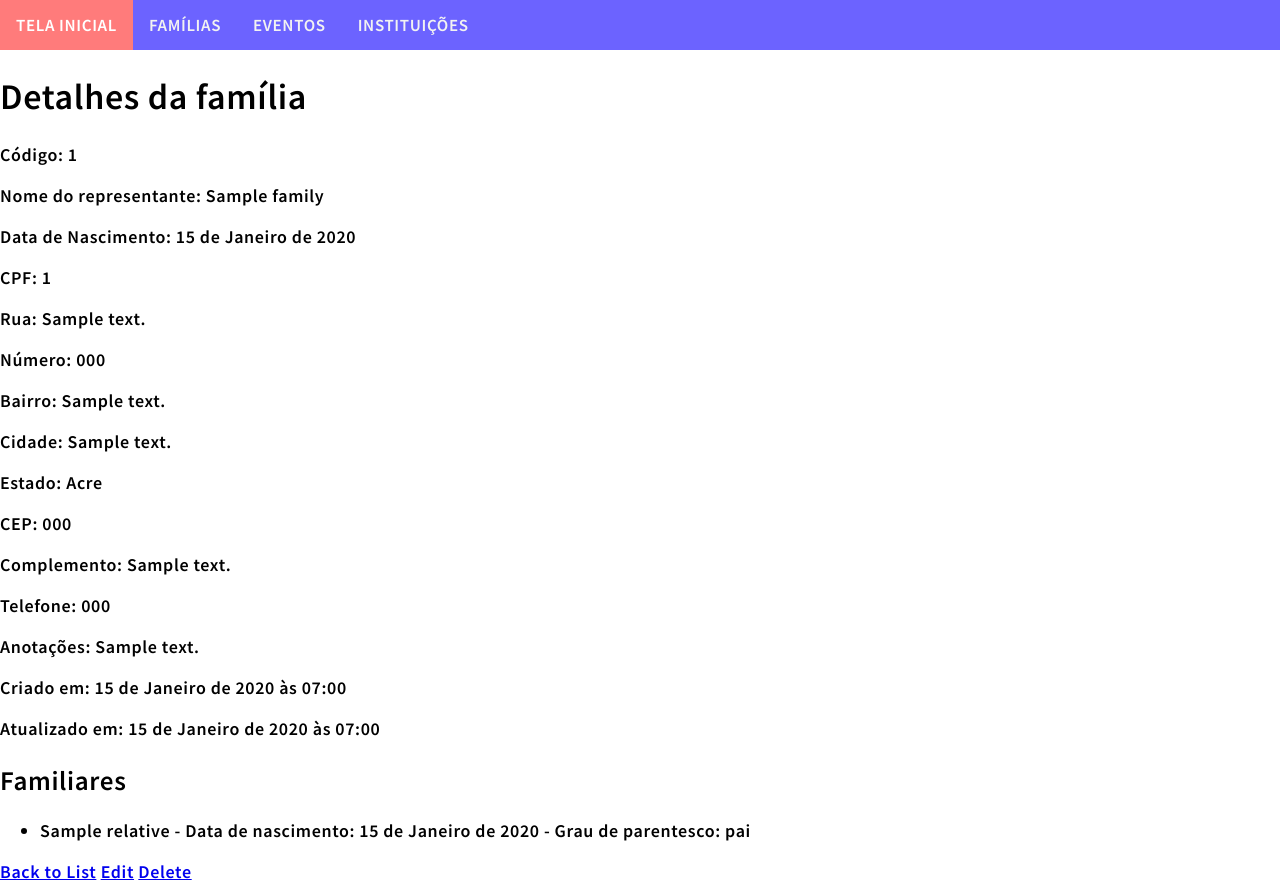
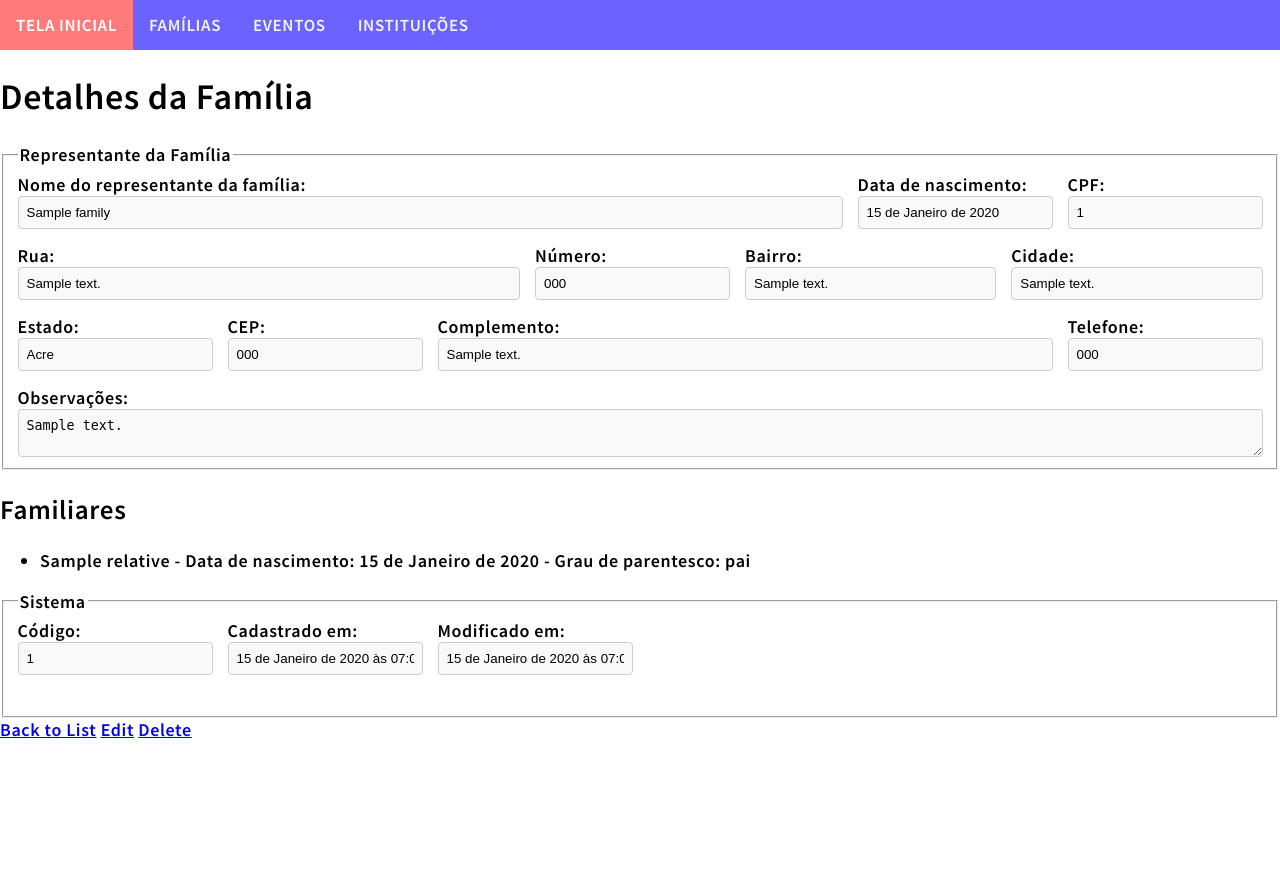
Before and after one commit to DirceuMartinsVaz/SolidariData, a Django app: page /sdata/family/1/ in a window 1280 px wide. After the commit the page ends 738 px from the top, so only its background shows below. Run offline with Django 5.2, Linux system fonts and the light colour scheme; tables that the repository leaves empty hold one stand-in row (values such as "Sample post").

Commit message:
Styles in Family Details

```diff
--- a/SolidariData/sdata/static/sdata/styles.css
+++ b/SolidariData/sdata/static/sdata/styles.css
@@ -37,20 +37,42 @@ body {
 /* ######## */
 
 /* Form Layout */
+
 .form-row {
   display: flex;
   gap: 15px;
   margin-bottom: 15px;
 }
 
-.form-group {
+.form-group{
   flex: 1;
   display: flex;
   flex-direction: column;
 }
 
+.form-group-1{
+  flex: initial;
+  display: flex;
+  flex-direction: column;
+}
+.form-group-2{
+  flex: 2;
+  display: flex;
+  flex-direction: column;
+}
+.form-group-3{
+  flex: 3;
+  display: flex;
+  flex-direction: column;
+}
+.form-group-4{
+  flex: 4;
+  display: flex;
+  flex-direction: column;
+}
+
 input {
-  width: 95%;
+  width: auto;
   padding: 10px;
   border: 1px solid #ccc;
   border-radius: 4px;
@@ -123,3 +145,12 @@ button.btn-primary {
 .hidden-form {
   display: none;
 }
+
+/* For the family detail template */
+.form-control {
+  border: 1px solid #ccc;
+  padding: 8px;
+  width: auto;
+  border-radius: 4px;
+  background-color: #f9f9f9;
+}
--- a/SolidariData/sdata/templates/sdata/base.html
+++ b/SolidariData/sdata/templates/sdata/base.html
@@ -1,6 +1,6 @@
 {% load static %}
 <!DOCTYPE html>
-<html lang="pt-br">
+<html lang="pt-BR">
     <head>
         <meta charset="UTF-8">
         <meta name="viewport" content="width=device-width, initial-scale=1.0">
--- a/SolidariData/sdata/templates/sdata/family_detail.html
+++ b/SolidariData/sdata/templates/sdata/family_detail.html
@@ -1,22 +1,81 @@
 {% extends "sdata/base.html" %}
 {% block content %}
 
-<h1>Detalhes da família</h1>
-<p><strong>Código:</strong> {{ family.family_id }}</p>
-<p><strong>Nome do representante:</strong> {{ family.family_representative_name }}</p>
-<p><strong>Data de Nascimento:</strong> {{ family.family_representative_birthdate }}</p>
-<p><strong>CPF:</strong> {{ family.family_representative_id }}</p>
-<p><strong>Rua:</strong> {{ family.family_address_street }}</p>
-<p><strong>Número:</strong> {{ family.family_address_number }}</p>
-<p><strong>Bairro:</strong> {{ family.family_address_neighborhood }}</p>
-<p><strong>Cidade:</strong> {{ family.family_address_city }}</p>
-<p><strong>Estado:</strong> {{ family.get_family_address_state_display }}</p>
-<p><strong>CEP:</strong> {{ family.family_address_zipcode }}</p>
-<p><strong>Complemento:</strong> {{ family.family_address_complement }}</p>
-<p><strong>Telefone:</strong> {{ family.family_phone }}</p>
-<p><strong>Anotações:</strong> {{ family.family_note }}</p>
+<h1>Detalhes da Família</h1>
+
+
+<fieldset>
+    <legend>Representante da Família</legend>
+    <div class="form-row">
+        <div class="form-group">
+            <label for="family_representative_name">Nome do representante da família:</label>
+            <input type="text" id="family_representative_name" name="family_representative_name"
+                   value="{{ family.family_representative_name }}" readonly class="form-control">
+        </div>
+        <div class="form-group-1">
+            <label for="family_representative_birthdate">Data de nascimento:</label>
+            <input type="text" id="family_representative_birthdate" name="family_representative_birthdate"
+                   value="{{ family.family_representative_birthdate }}" readonly class="form-control">
+        </div>
+        <div class="form-group-1">
+            <label for="family_representative_id">CPF:</label>
+            <input type="text" id="family_representative_id" name="family_representative_id"
+                   value="{{ family.family_representative_id }}" readonly class="form-control">
+        </div>
+    </div>
+    <div class="form-row">
+        <div class="form-group-2">
+            <label for="family_address_street">Rua:</label>
+            <input type="text" id="family_address_street" name="family_address_street"
+                   value="{{ family.family_address_street }}" readonly class="form-control">
+        </div>
+        <div class="form-group-1">
+            <label for="family_address_number">Número:</label>
+            <input type="text" id="family_address_number" name="family_address_number"
+                   value="{{ family.family_address_number }}" readonly class="form-control">
+        </div>
+        <div class="form-group">
+            <label for="family_address_neighborhood">Bairro:</label>
+            <input type="text" id="family_address_neighborhood" name="family_address_neighborhood"
+                   value="{{ family.family_address_neighborhood }}" readonly class="form-control">
+        </div>
+        <div class="form-group">
+            <label for="family_address_city">Cidade:</label>
+            <input type="text" id="family_address_city" name="family_address_city"
+                   value="{{ family.family_address_city }}" readonly class="form-control">
+        </div>
+    </div>
+    <div class="form-row">
+        <div class="form-group-1">
+            <label for="family_address_state">Estado:</label>
+            <input type="text" id="family_address_state" name="family_address_state"
+                   value="{{ family.get_family_address_state_display }}" readonly class="form-control">
+        </div>
+        <div class="form-group-1">
+            <label for="family_address_zipcode">CEP:</label>
+            <input type="text" id="family_address_zipcode" name="family_address_zipcode"
+                   value="{{ family.family_address_zipcode }}" readonly class="form-control">
+        </div>
+        <div class="form-group">
+            <label for="family_address_complement">Complemento:</label>
+            <input type="text" id="family_address_complement" name="family_address_complement"
+                   value="{{ family.family_address_complement }}" readonly class="form-control">
+        </div>
+        <div class="form-group-1">
+            <label for="family_phone">Telefone:</label>
+            <input type="text" id="family_phone" name="family_phone"
+                   value="{{ family.family_phone }}" readonly class="form-control">
+        </div>
+    </div>
+    <div class="form-group">
+        <label for="family_note">Observações:</label>
+        <textarea id="family_note" name="family_note" readonly class="form-control">{{ family.family_note }}</textarea>
+    </div>
+</fieldset>
+<!--
 <p><strong>Criado em:</strong> {{ family.family_created }}</p>
 <p><strong>Atualizado em:</strong> {{ family.family_updated }}</p>
+-->
 
 <h2>Familiares</h2>
 <ul>
@@ -25,6 +84,29 @@
     {% endfor %}
 </ul>
 
+<fieldset>
+    <legend>Sistema</legend>
+    <div class="form-row">
+        <div class="form-row">
+            <div class="form-group">
+                <label>Código:</label>
+                <input type="text" id="family_id" name="family_id"
+                    value="{{ family.family_id }}" readonly class="form-control">
+            </div>
+            <div class="form-group">
+                <label>Cadastrado em:</label>
+                <input type="text" id="family_created" name="family_created"
+                    value="{{ family.family_created }}" readonly class="form-control">
+            </div>
+            <div class="form-group">
+                <label>Modificado em:</label>
+                <input type="text" id="family_updated" name="family_updated"
+                    value="{{ family.family_updated }}" readonly class="form-control">
+            </div>
+        </div>
+    </div>
+</fieldset>
+
 <a href="{% url 'family_list' %}">Back to List</a>
 <a href="{% url 'family_update' family.pk %}">Edit</a>
 <a href="{% url 'family_delete' family.pk %}">Delete</a>
--- a/SolidariData/sdata/views.py
+++ b/SolidariData/sdata/views.py
@@ -11,9 +11,6 @@ def landing_page(request):
 def home(request):
     return render(request, 'sdata/home.html')
 
-#def families(request):
-#    return render(request, 'sdata/families/families.html')
-
 def events(request):
     return render(request, 'sdata/events/events.html')
 
@@ -21,7 +18,7 @@ def institutions(request):
     return render(request, 'sdata/institutions/institutions.html')
 
 
-### Families views ###
+### Family views ###
 # List all families
 def family_list(request):
     families = Family.objects.all()
@@ -30,6 +27,7 @@ def family_list(request):
 def family_detail(request, pk):
     family = get_object_or_404(Family, pk=pk)
     return render(request, 'sdata/family_detail.html', {'family': family})
+# Create a new family
 def family_create(request):
     if request.method == "POST":
         family_form = FamilyForm(request.POST)
```
Also changed, not shown: SolidariData/sdata/forms.py (+23 -2 lines), SolidariData/sdata/templates/sdata/family_form.html (+24 -12 lines), SolidariData/db.sqlite3.
